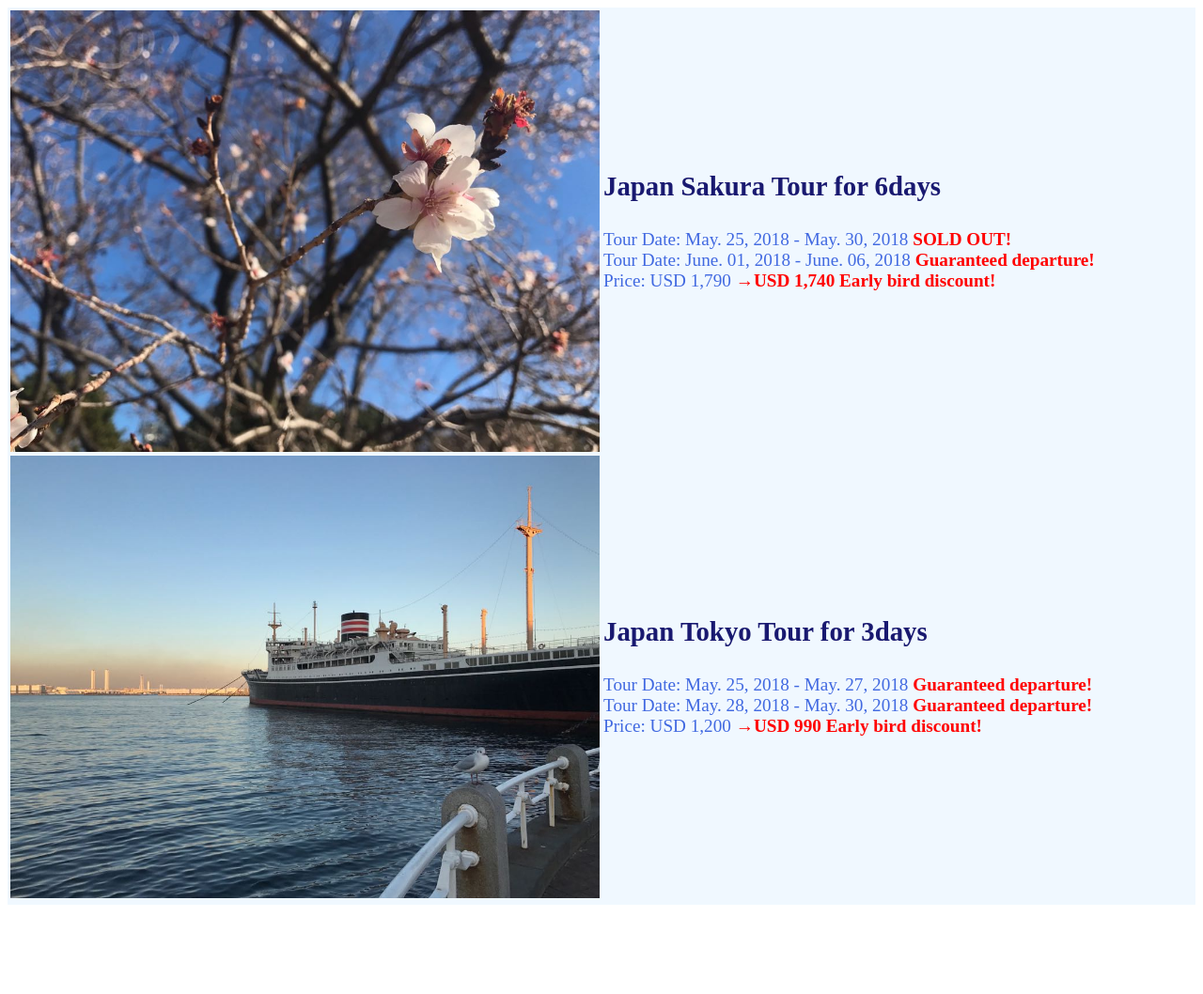
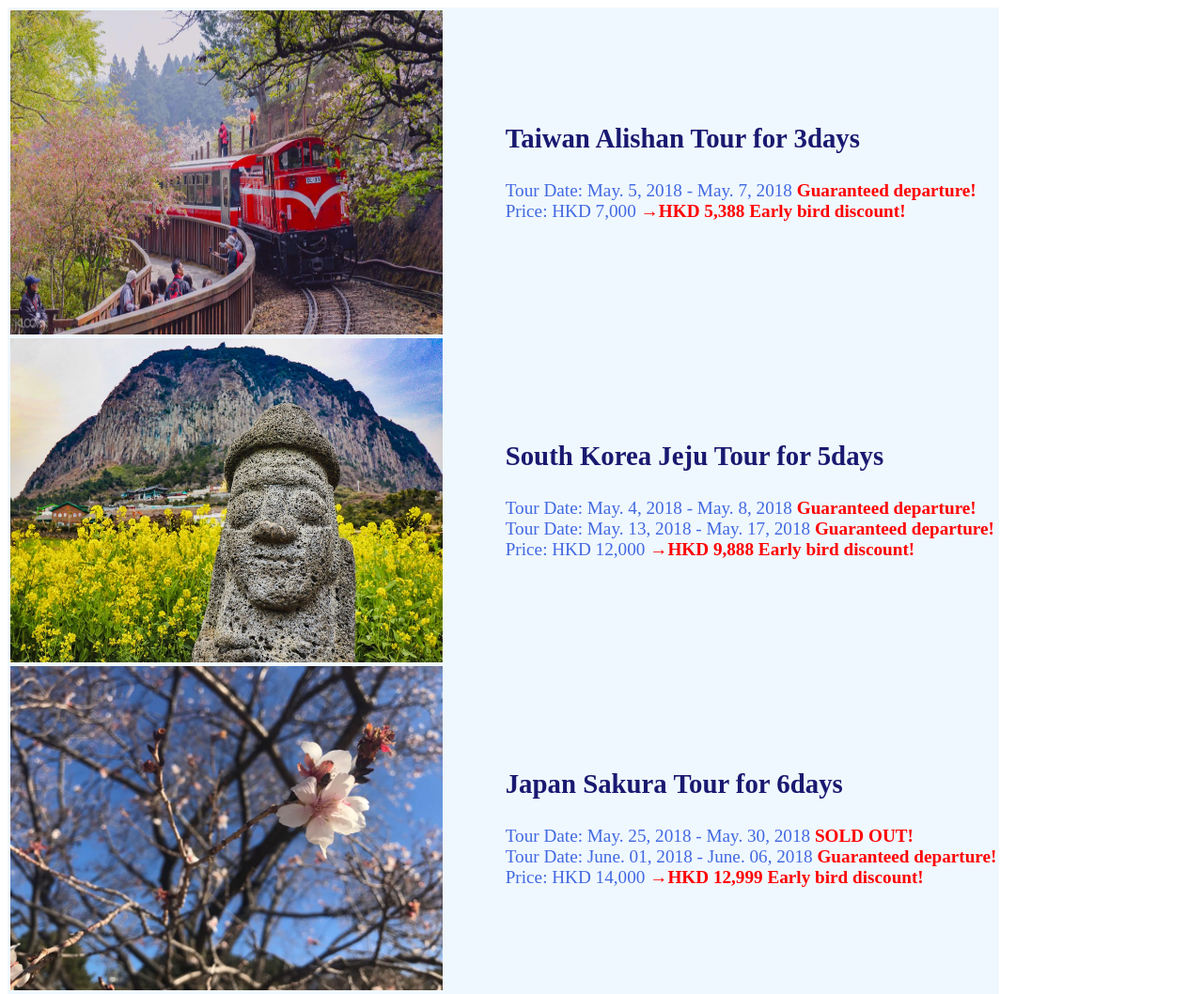
Before and after one commit to STommydx/IPGroupProject, a website: page public/pages/packages.html in a window 1280 px wide. Shown: the top 1058 px of the page at 94% size. Before the commit the page ends 971 px from the top, so only its background shows below. Drawn offline with Linux system fonts and the light colour scheme.

Commit message:
adding more packages
package++

```diff
--- a/public/pages/packages.css
+++ b/public/pages/packages.css
@@ -9,6 +9,10 @@ table{
     font-size: 1.2em;
     color: royalblue;
 }
-.m{
+.r{
     color: red;
 }
+img{
+    width: 460;
+    height: 345;
+}
--- a/public/pages/packages.html
+++ b/public/pages/packages.html
@@ -7,33 +7,54 @@
         <table>
             <tr>
                 <td width="50%">
-                    <img src="images\sakuratour.jpeg" width="100%">
+                    <img src="images\alishantour.jpg">
                 </td>
                 <td width="50%">
-                    <p class="header"><b>Japan Sakura Tour for 6days</b></p>
+                    <p class="header"><b>Taiwan Alishan Tour for 3days</b></p>
                     <p class="content">
-                        Tour Date: May. 25, 2018 - May. 30, 2018 <b class="m">SOLD OUT!</b><br/>
-                        Tour Date: June. 01, 2018 - June. 06, 2018 <b class="m">Guaranteed departure!</b><br/>
-                        Price: USD 1,790 <b class="m">→USD 1,740 Early bird discount!</b>
+                        Tour Date: May. 5, 2018 - May. 7, 2018 <b class="r">Guaranteed departure!</b><br/>
+                        Price: HKD 7,000 <b class="r">→HKD 5,388 Early bird discount!</b>
                     </p>
                 </td>
             </tr>
             <tr>
                 <td>
-                    <img src="images\tokyotour.jpeg" width="100%">
+                    <img src="images\jejutour.jpg">
+                </td>
+                <td>
+                    <p class="header"><b>South Korea Jeju Tour for 5days</b></p>
+                    <p class="content">
+                        Tour Date: May. 4, 2018 - May. 8, 2018 <b class="r">Guaranteed departure!</b><br/>
+                        Tour Date: May. 13, 2018 - May. 17, 2018 <b class="r">Guaranteed departure!</b><br/>
+                        Price: HKD 12,000 <b class="r">→HKD 9,888 Early bird discount!</b>
+                    </p>
+                </td>
+            </tr>
+            <tr>
+                <td>
+                    <img src="images\sakuratour.jpeg">
+                </td>
+                <td>
+                    <p class="header"><b>Japan Sakura Tour for 6days</b></p>
+                    <p class="content">
+                        Tour Date: May. 25, 2018 - May. 30, 2018 <b class="r">SOLD OUT!</b><br/>
+                        Tour Date: June. 01, 2018 - June. 06, 2018 <b class="r">Guaranteed departure!</b><br/>
+                        Price: HKD 14,000 <b class="r">→HKD 12,999 Early bird discount!</b>
+                    </p>
+                </td>
+            </tr>
+            <tr>
+                <td>
+                    <img src="images\tokyotour.jpeg">
                 </td>
                 <td>
                     <p class="header"><b>Japan Tokyo Tour for 3days</b></p>
                     <p class="content">
-                        Tour Date: May. 25, 2018 - May. 27, 2018 <b class="m">Guaranteed departure!</b><br/>
-                        Tour Date: May. 28, 2018 - May. 30, 2018 <b class="m">Guaranteed departure!</b><br/>
-                        Price: USD 1,200 <b class="m">→USD 990 Early bird discount!</b>
+                        Tour Date: May. 25, 2018 - May. 27, 2018 <b class="r">Guaranteed departure!</b><br/>
+                        Tour Date: May. 28, 2018 - May. 30, 2018 <b class="r">Guaranteed departure!</b><br/>
+                        Price: HKD 9,500 <b class="r">→HKD 7,888 Early bird discount!</b>
                     </p>
                 </td>
-            </tr>
-            <tr>
-                <td></td>
-                <td></td>
             </tr>
         </table>
     </body>
```
Also changed, not shown: public/pages/images/WhatsApp Image 2017-12-30 at 11.50.48.jpeg (deleted), public/pages/images/WhatsApp Image 2017-12-30 at 14.24.42.jpeg (deleted), public/pages/images/WhatsApp Image 2018-01-07 at 18.05.31.jpeg (deleted), public/pages/images/alishantour.jpg (added), public/pages/images/jejutour.jpg (added).
